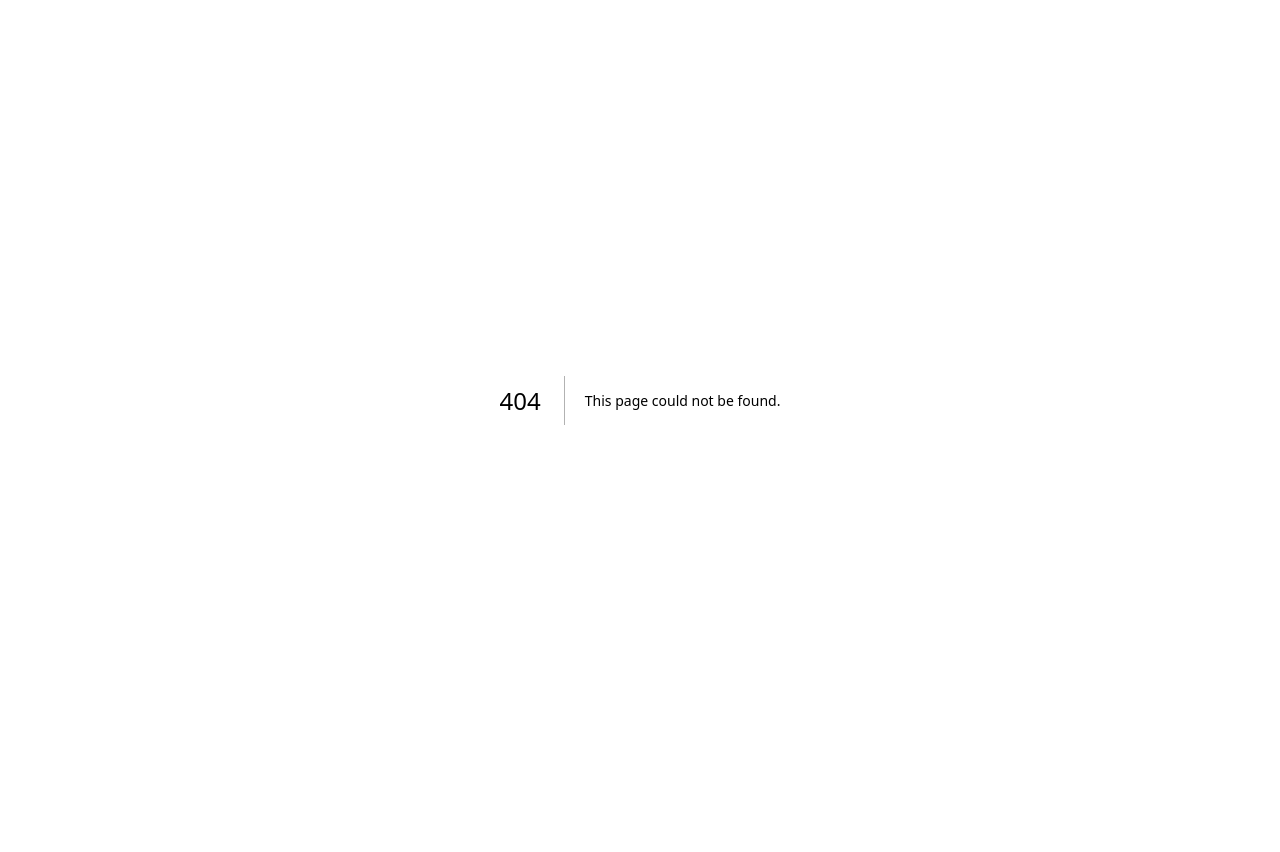
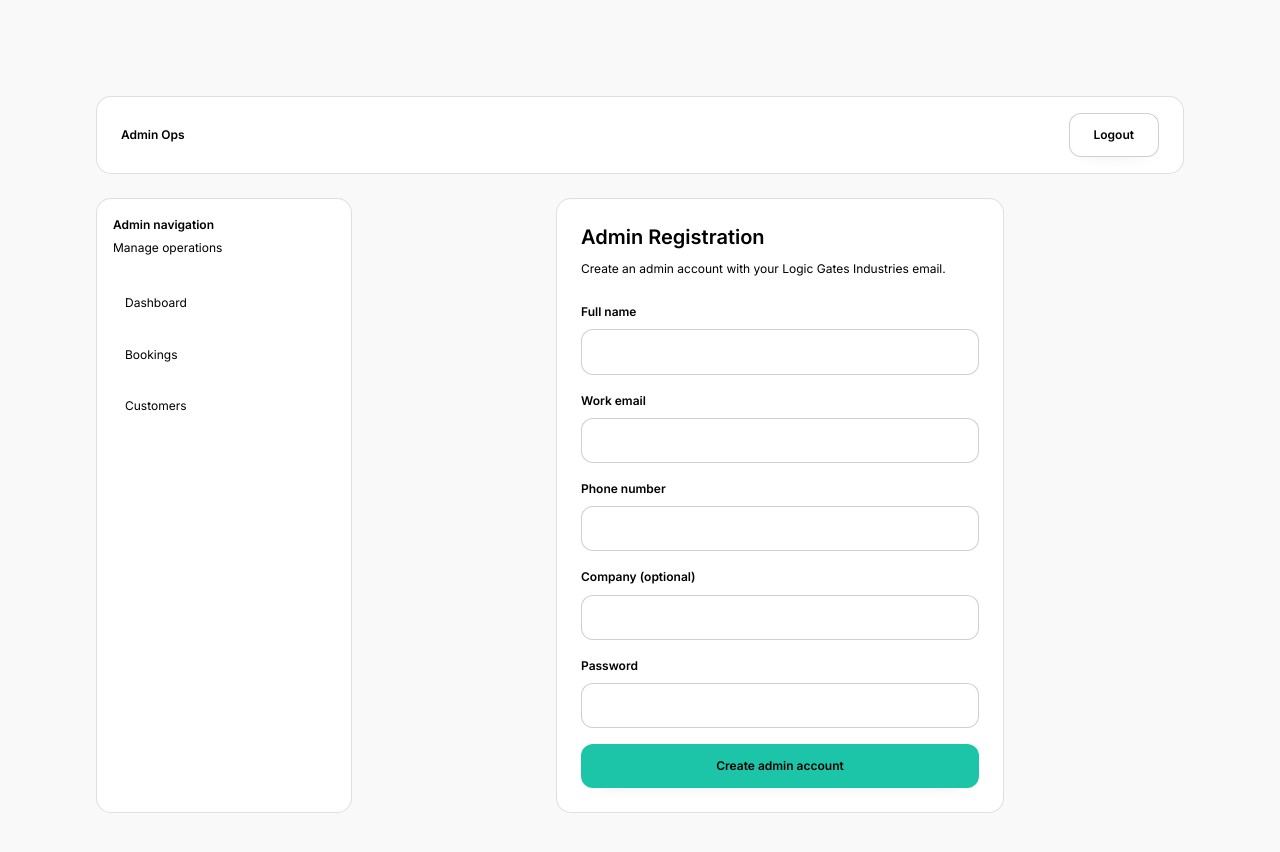
Before and after one commit to adesinamayowalogicgates-sketch/logic-gates-logistics, a Next.js app: page /admin/register in a window 1280 px wide. Before the commit this address had no page. Before the commit the page ends 800 px from the top, so only its background shows below. Built offline with nearby package versions, Linux system fonts and the light colour scheme; no server answers.

Commit message:
Add admin registration portal with domain lock

```diff
--- /dev/null
+++ b/app/admin/register/page.tsx
@@ -0,0 +1,28 @@
+import { redirect } from "next/navigation";
+import { getServerSession } from "next-auth";
+import { authOptions } from "@/lib/auth";
+import AdminRegisterForm from "@/components/admin/AdminRegisterForm";
+
+export default async function AdminRegisterPage() {
+  const session = await getServerSession(authOptions);
+  const email = session?.user?.email?.toLowerCase() || "";
+  const role = session?.user?.role?.toLowerCase() || "";
+
+  if (session && email.endsWith("@logicgatesindustries.com") && (role === "admin" || role === "ops")) {
+    redirect("/admin");
+  }
+
+  return (
+    <div className="mx-auto w-full max-w-md rounded-2xl border border-border-muted/20 bg-white p-6">
+      <h1 className="text-h1 font-semibold text-text-primary">Admin Registration</h1>
+      <p className="mt-2 text-body text-muted">
+        Create an admin account with your Logic Gates Industries email.
+      </p>
+      {session ? (
+        <p className="mt-6 text-body text-red-500">Not authorized for admin access.</p>
+      ) : (
+        <AdminRegisterForm />
+      )}
+    </div>
+  );
+}
--- /dev/null
+++ b/app/api/admin/register/route.ts
@@ -0,0 +1,41 @@
+import { NextResponse } from "next/server";
+import { hash } from "bcryptjs";
+import { prisma } from "@/lib/prisma";
+import { registerSchema } from "@/lib/validation";
+
+export async function POST(request: Request) {
+  try {
+    const payload = await request.json();
+    const data = registerSchema.parse(payload);
+
+    const email = data.email.toLowerCase();
+    if (!email.endsWith("@logicgatesindustries.com")) {
+      return NextResponse.json({ error: "Admin email domain required" }, { status: 403 });
+    }
+
+    const existing = await prisma.user.findUnique({
+      where: { email: data.email }
+    });
+
+    if (existing) {
+      return NextResponse.json({ error: "Email already registered" }, { status: 400 });
+    }
+
+    const passwordHash = await hash(data.password, 10);
+
+    const user = await prisma.user.create({
+      data: {
+        name: data.name,
+        email: data.email,
+        phone: data.phone,
+        company: data.company || null,
+        passwordHash,
+        role: "admin"
+      }
+    });
+
+    return NextResponse.json({ id: user.id });
+  } catch (error: any) {
+    return NextResponse.json({ error: error.message ?? "Invalid request" }, { status: 400 });
+  }
+}
--- /dev/null
+++ b/components/admin/AdminRegisterForm.tsx
@@ -0,0 +1,107 @@
+"use client";
+
+import { useState } from "react";
+import { useRouter } from "next/navigation";
+
+export default function AdminRegisterForm() {
+  const router = useRouter();
+  const [error, setError] = useState<string | null>(null);
+  const [loading, setLoading] = useState(false);
+
+  const handleSubmit = async (event: React.FormEvent<HTMLFormElement>) => {
+    event.preventDefault();
+    setError(null);
+    setLoading(true);
+
+    const formData = new FormData(event.currentTarget);
+
+    const payload = {
+      name: formData.get("name"),
+      email: formData.get("email"),
+      phone: formData.get("phone"),
+      company: formData.get("company"),
+      password: formData.get("password")
+    };
+
+    const response = await fetch("/api/admin/register", {
+      method: "POST",
+      headers: { "Content-Type": "application/json" },
+      body: JSON.stringify(payload)
+    });
+
+    setLoading(false);
+
+    if (!response.ok) {
+      const data = await response.json();
+      setError(data?.error || "Unable to create admin account");
+      return;
+    }
+
+    router.push("/admin/login?registered=true");
+  };
+
+  return (
+    <form className="mt-6 space-y-4" onSubmit={handleSubmit}>
+      <div>
+        <label className="text-body font-semibold text-text-primary" htmlFor="name">
+          Full name
+        </label>
+        <input
+          id="name"
+          name="name"
+          required
+          className="mt-2 w-full rounded-xl border border-border-muted/30 bg-white px-4 py-3 text-body text-text-primary focus-ring"
+        />
+      </div>
+      <div>
+        <label className="text-body font-semibold text-text-primary" htmlFor="email">
+          Work email
+        </label>
+        <input
+          id="email"
+          name="email"
+          type="email"
+          required
+          className="mt-2 w-full rounded-xl border border-border-muted/30 bg-white px-4 py-3 text-body text-text-primary focus-ring"
+        />
+      </div>
+      <div>
+        <label className="text-body font-semibold text-text-primary" htmlFor="phone">
+          Phone number
+        </label>
+        <input
+          id="phone"
+          name="phone"
+          required
+          className="mt-2 w-full rounded-xl border border-border-muted/30 bg-white px-4 py-3 text-body text-text-primary focus-ring"
+        />
+      </div>
+      <div>
+        <label className="text-body font-semibold text-text-primary" htmlFor="company">
+          Company (optional)
+        </label>
+        <input
+          id="company"
+          name="company"
+          className="mt-2 w-full rounded-xl border border-border-muted/30 bg-white px-4 py-3 text-body text-text-primary focus-ring"
+        />
+      </div>
+      <div>
+        <label className="text-body font-semibold text-text-primary" htmlFor="password">
+          Password
+        </label>
+        <input
+          id="password"
+          name="password"
+          type="password"
+          required
+          className="mt-2 w-full rounded-xl border border-border-muted/30 bg-white px-4 py-3 text-body text-text-primary focus-ring"
+        />
+      </div>
+      {error ? <p className="text-body text-red-500">{error}</p> : null}
+      <button className="btn-primary w-full" type="submit" disabled={loading}>
+        {loading ? "Creating..." : "Create admin account"}
+      </button>
+    </form>
+  );
+}
--- a/middleware.ts
+++ b/middleware.ts
@@ -5,7 +5,7 @@ import { getToken } from "next-auth/jwt";
 export async function middleware(request: NextRequest) {
   const { pathname } = request.nextUrl;
 
-  if (pathname === "/admin/login") {
+  if (pathname === "/admin/login" || pathname === "/admin/register") {
     return NextResponse.next();
   }
 
```
